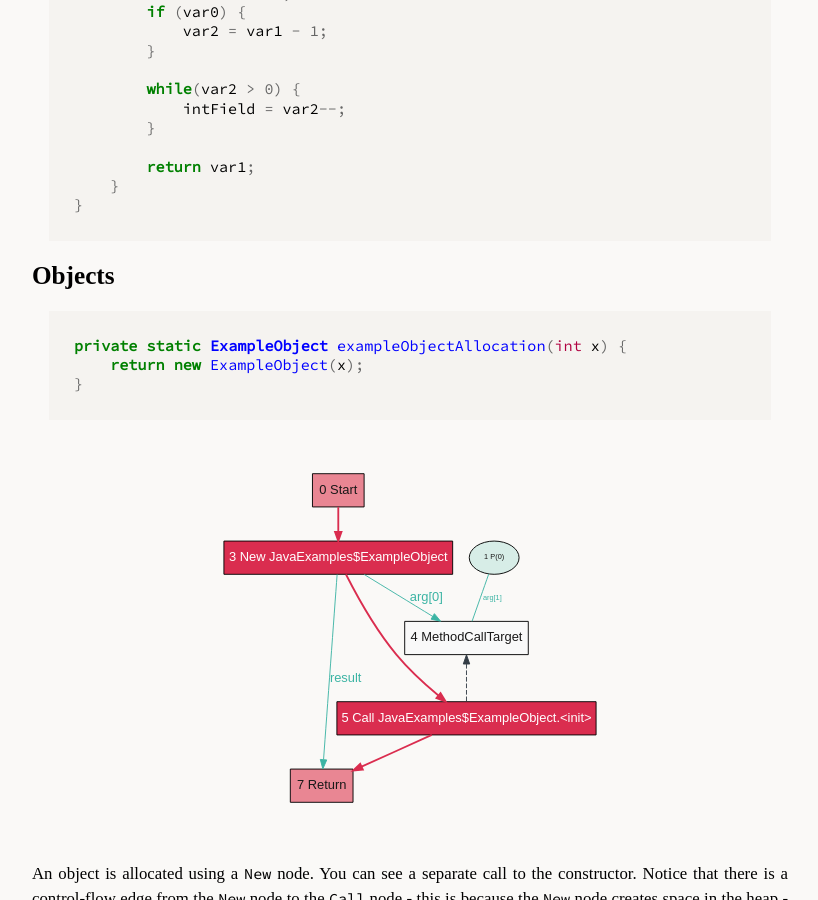
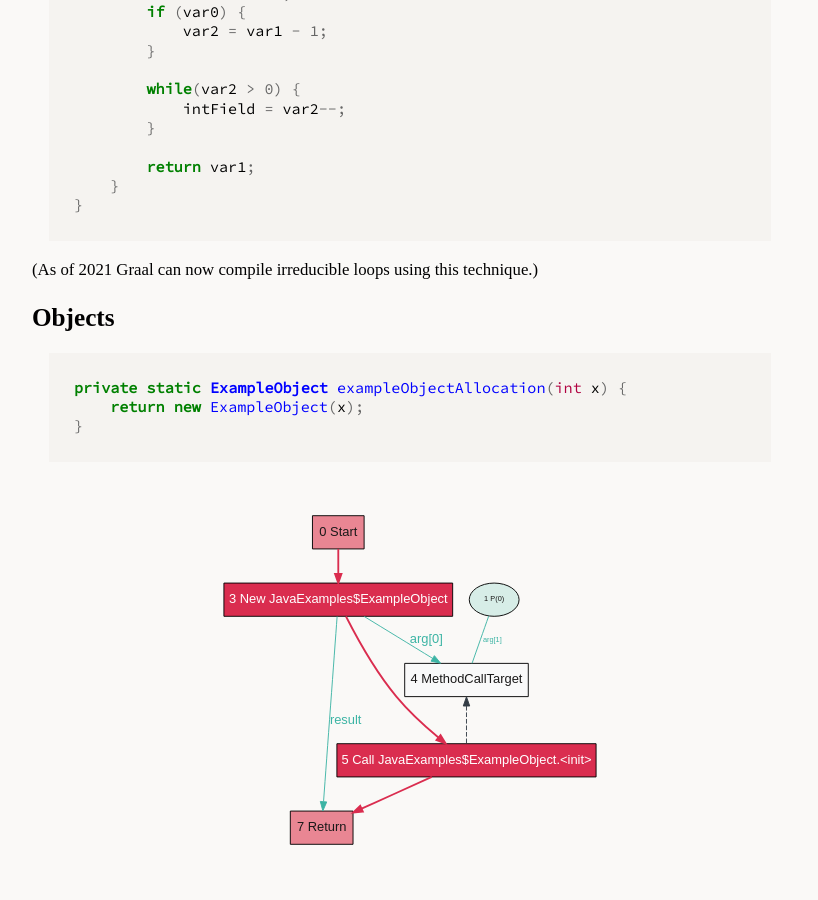
Before and after one commit to chrisseaton/chrisseaton.github.io, a Jekyll site: the page built from truffleruby/basic-graal-graphs/index.md, in a window 1280 px wide and 900 px high, scrolled down 24591 px. Shown: the whole window, without its empty margins (230-1048 px from the left). Built offline with Jekyll 4.4.1, drawn with Linux system fonts in a browser that asks for light colours; nearby versions of some CDN libraries; some web fonts are replaced.

Commit message:
Note on Irreducible loops

````diff
--- a/truffleruby/basic-graal-graphs/index.md
+++ b/truffleruby/basic-graal-graphs/index.md
@@ -496,6 +496,8 @@ public class IrreducibleDecompiled {
 }
 ```
 
+(As of 2021 Graal can now compile irreducible loops using this technique.)
+
 ## Objects
 
 ```java
````
